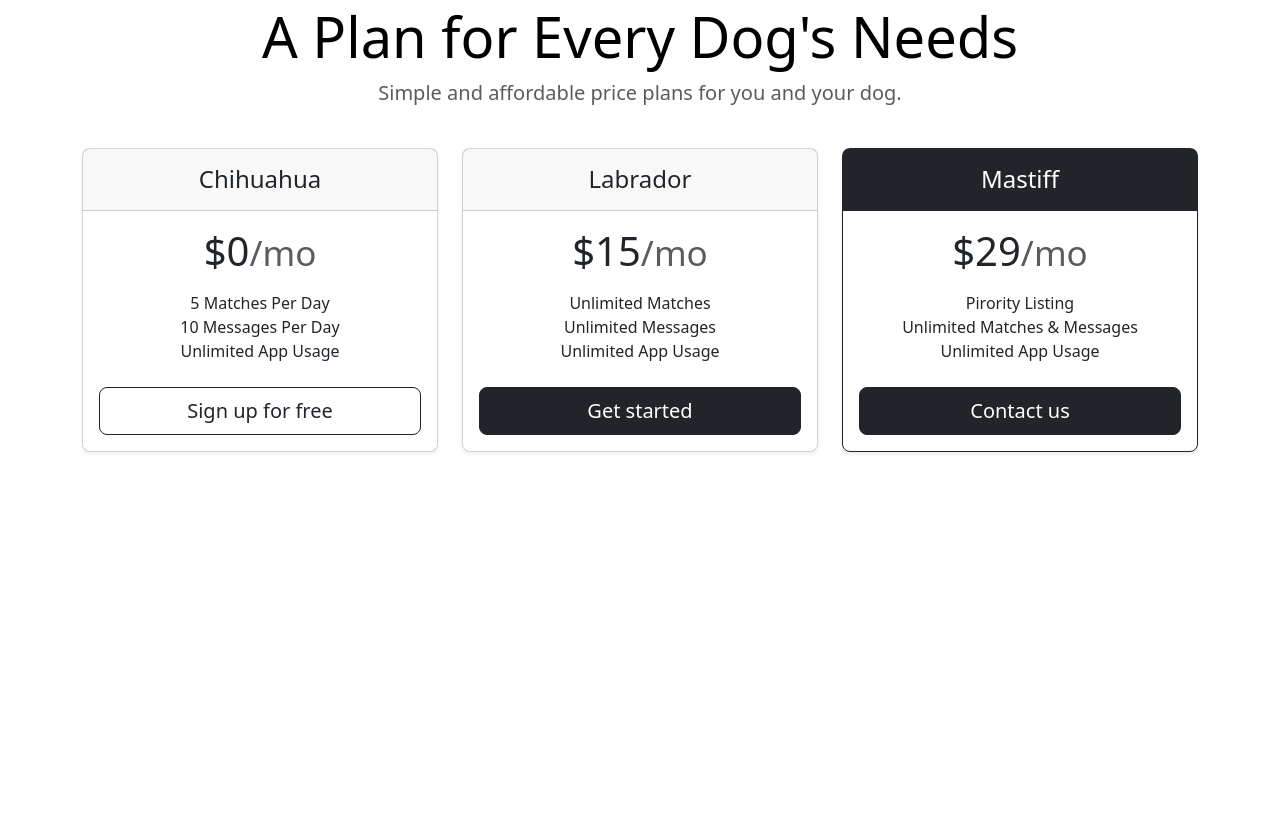
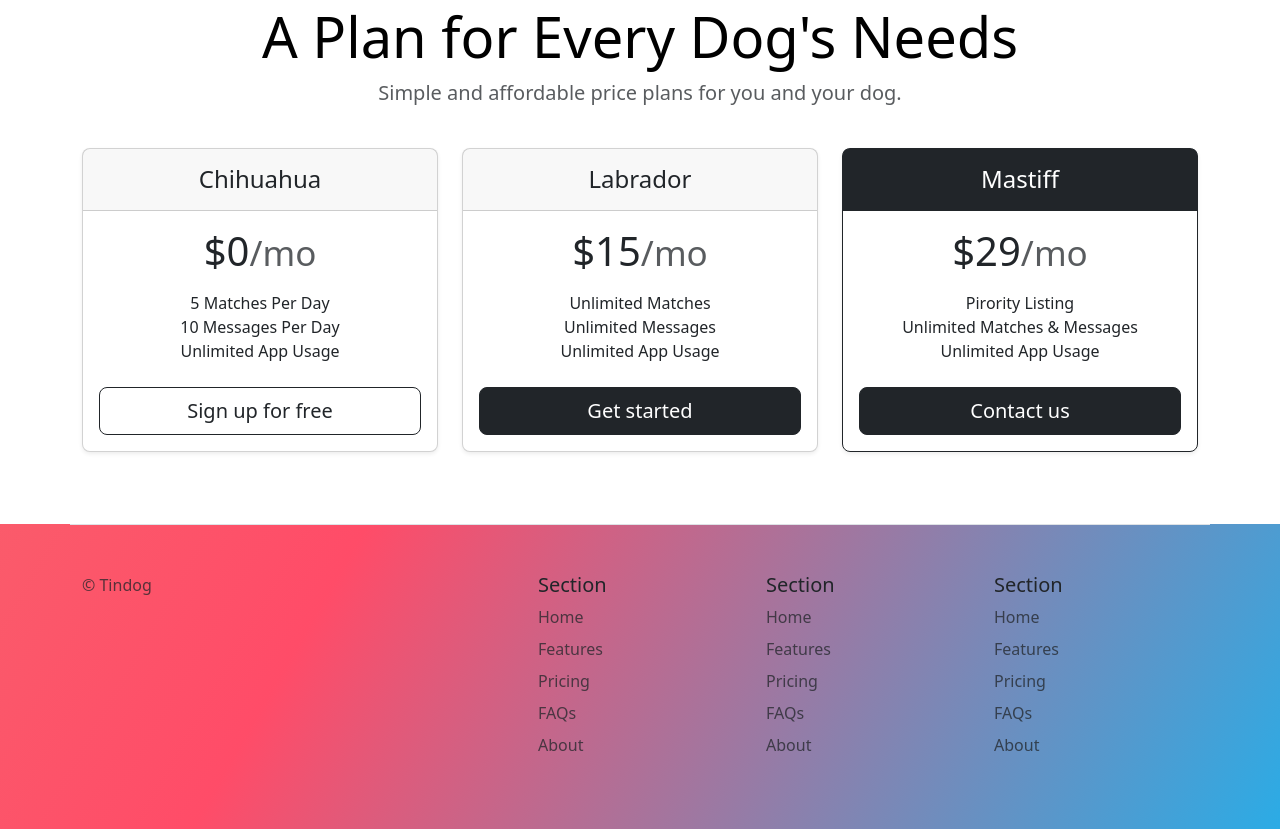
Before and after one commit to Ste881/Tindog, a plain HTML site: page 11.3 TinDog Project/index.html in a window 1280 px wide. Shown: the part 1603-2432 px from the top of the page. Before the commit the page ends 2095 px from the top, so only its background shows below. Drawn offline with nearby package versions, Linux system fonts and the light colour scheme.

Commit message:
Designing Footer

```diff
--- a/11.3 TinDog Project/css/style.css
+++ b/11.3 TinDog Project/css/style.css
@@ -61,3 +61,7 @@
 .my-5 p{
   margin-top: 8px;
 }
+
+#footer{
+  margin-bottom: 0px !important;
+}
--- a/11.3 TinDog Project/index.html
+++ b/11.3 TinDog Project/index.html
@@ -193,6 +193,53 @@
 
   <!-- Footer -->
 
+  <section id="footer" class="gradient-background">
+    <div class="container">
+      <footer class="row row-cols-1 row-cols-sm-2 row-cols-md-5 py-5 mt-5 border-top">
+        <div class="col mb-3">
+
+          <p class="text-body-secondary">© Tindog</p>
+        </div>
+
+        <div class="col mb-3">
+
+        </div>
+
+        <div class="col mb-3">
+          <h5>Section</h5>
+          <ul class="nav flex-column">
+            <li class="nav-item mb-2"><a href="#" class="nav-link p-0 text-body-secondary">Home</a></li>
+            <li class="nav-item mb-2"><a href="#" class="nav-link p-0 text-body-secondary">Features</a></li>
+            <li class="nav-item mb-2"><a href="#" class="nav-link p-0 text-body-secondary">Pricing</a></li>
+            <li class="nav-item mb-2"><a href="#" class="nav-link p-0 text-body-secondary">FAQs</a></li>
+            <li class="nav-item mb-2"><a href="#" class="nav-link p-0 text-body-secondary">About</a></li>
+          </ul>
+        </div>
+
+        <div class="col mb-3">
+          <h5>Section</h5>
+          <ul class="nav flex-column">
+            <li class="nav-item mb-2"><a href="#" class="nav-link p-0 text-body-secondary">Home</a></li>
+            <li class="nav-item mb-2"><a href="#" class="nav-link p-0 text-body-secondary">Features</a></li>
+            <li class="nav-item mb-2"><a href="#" class="nav-link p-0 text-body-secondary">Pricing</a></li>
+            <li class="nav-item mb-2"><a href="#" class="nav-link p-0 text-body-secondary">FAQs</a></li>
+            <li class="nav-item mb-2"><a href="#" class="nav-link p-0 text-body-secondary">About</a></li>
+          </ul>
+        </div>
+
+        <div class="col mb-3">
+          <h5>Section</h5>
+          <ul class="nav flex-column">
+            <li class="nav-item mb-2"><a href="#" class="nav-link p-0 text-body-secondary">Home</a></li>
+            <li class="nav-item mb-2"><a href="#" class="nav-link p-0 text-body-secondary">Features</a></li>
+            <li class="nav-item mb-2"><a href="#" class="nav-link p-0 text-body-secondary">Pricing</a></li>
+            <li class="nav-item mb-2"><a href="#" class="nav-link p-0 text-body-secondary">FAQs</a></li>
+            <li class="nav-item mb-2"><a href="#" class="nav-link p-0 text-body-secondary">About</a></li>
+          </ul>
+        </div>
+      </footer>
+    </div>
+  </section>
 
 </body>
 </html>
```
Lines whose indentation alone changed are shown as unchanged.
